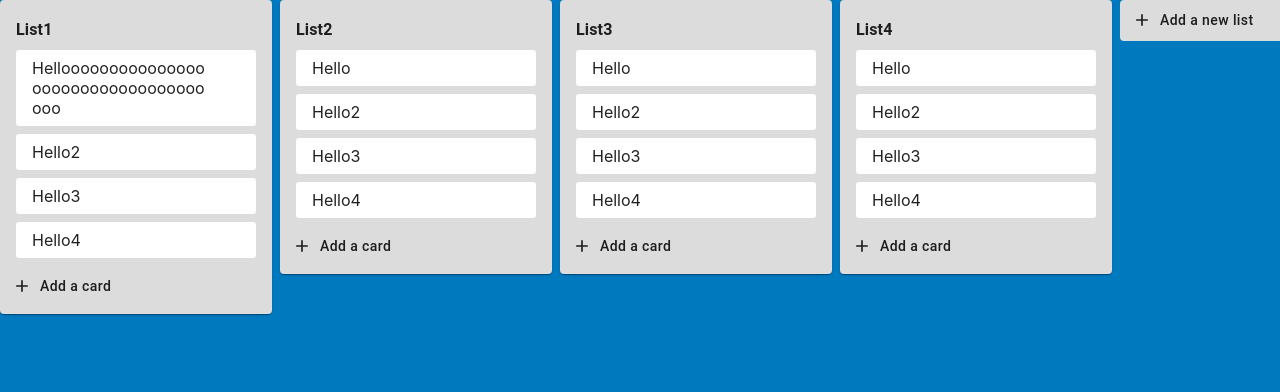
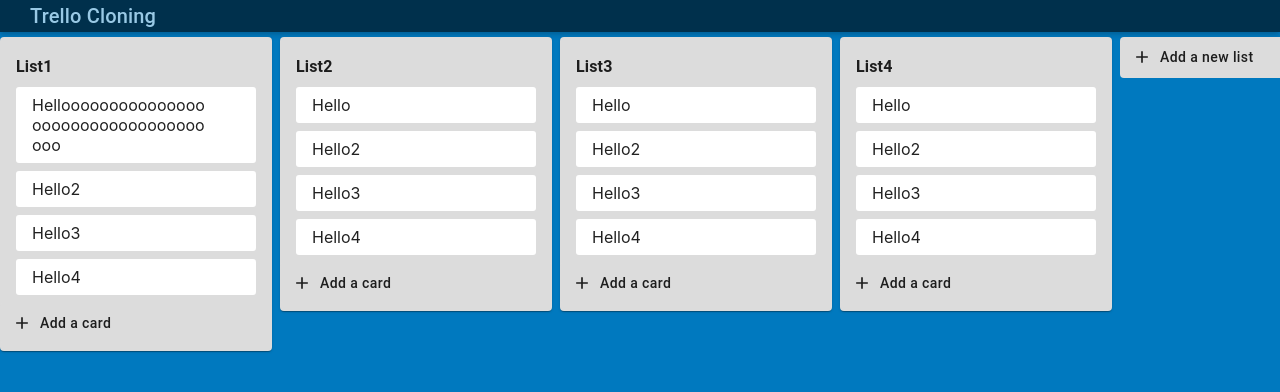
Before and after one commit to CaffeineBear/trello-cloning, a React (Create React App) app: page / in a window 1280 px wide. Shown: the top 392 px of the page. Built offline with nearby package versions, Linux system fonts and the light colour scheme.

Commit message:
ADD AppBar in the home page

```diff
--- a/src/pages/Home/Styles.jsx
+++ b/src/pages/Home/Styles.jsx
@@ -1,19 +1,11 @@
 const Styles = () => ({
-  listContainer: {
-    display: 'flex',
-    flexDirection: 'row',
-    minWidth: '100vw',
-    minHeight: ['-webkit-fill-available', '100vh'],
-    width: '100%',
-    height: '100%',
-    overflowX: 'scroll',
-    overflowY: 'auto',
-    position: 'absolute',
-    top: 0,
-    right: 0,
-    bottom: 0,
-    left: 0,
-    '-webkit-overflow-scrolling': 'touch',
+  homeHeader: {
+    backgroundColor: 'black',
+    opacity: 0.6,
+  },
+  boardWrapper: {
+    position: 'relative',
+    marginTop: '5px',
   },
 });
 
--- a/src/pages/Home/_components/Board/Styles.jsx
+++ b/src/pages/Home/_components/Board/Styles.jsx
@@ -5,7 +5,7 @@
     minWidth: '100vw',
     minHeight: ['-webkit-fill-available', '100vh'],
     width: '100%',
-    height: '100%',
+    height: '95vh',
     overflowX: 'scroll',
     overflowY: 'auto',
     position: 'absolute',
--- a/src/pages/Home/index.jsx
+++ b/src/pages/Home/index.jsx
@@ -1,15 +1,28 @@
 import React from 'react';
+import PropTypes from 'prop-types';
+import { withStyles, AppBar, Typography } from '@material-ui/core';
 import PlainBackground from '../../components/backgrounds/Plain';
 import BoardContainer from './_components/BoardContainer';
+import Styles from './Styles';
 
-const Home = () => {
-  const message = 'Trello Cloning';
+const Home = (props) => {
+  const { classes } = props;
   return (
     <PlainBackground>
-      {message}
-      <BoardContainer />
+      <AppBar position="static" className={classes.homeHeader}>
+        <Typography variant="h6" style={{ marginLeft: '30px' }}>
+          Trello Cloning
+        </Typography>
+      </AppBar>
+      <div className={classes.boardWrapper}>
+        <BoardContainer />
+      </div>
     </PlainBackground>
   );
 };
 
-export default Home;
+Home.propTypes = {
+  classes: PropTypes.objectOf(PropTypes.string).isRequired,
+};
+
+export default withStyles(Styles)(Home);
```
